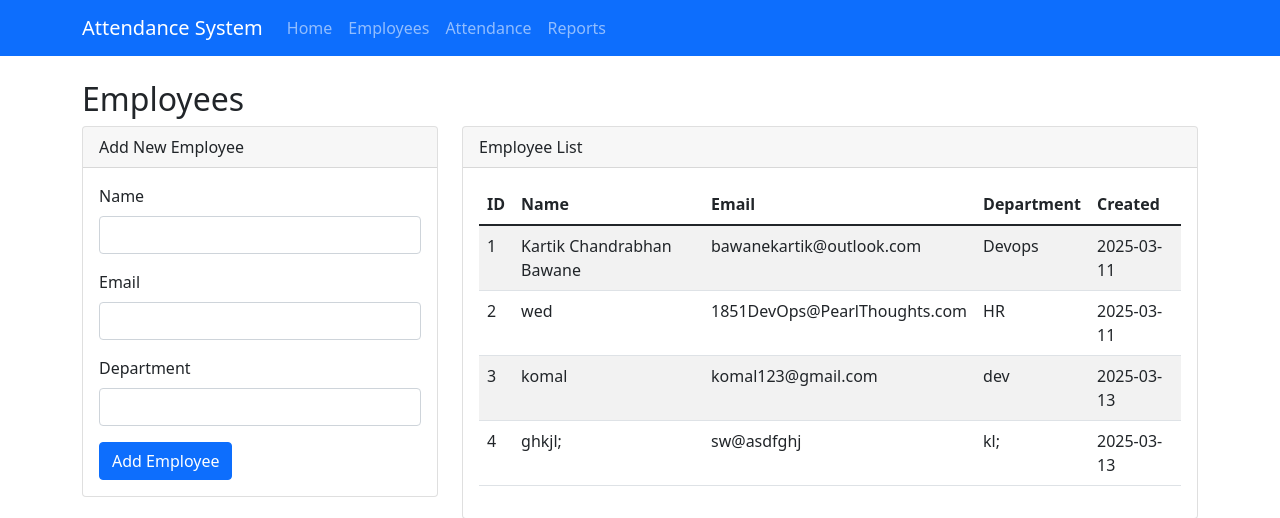
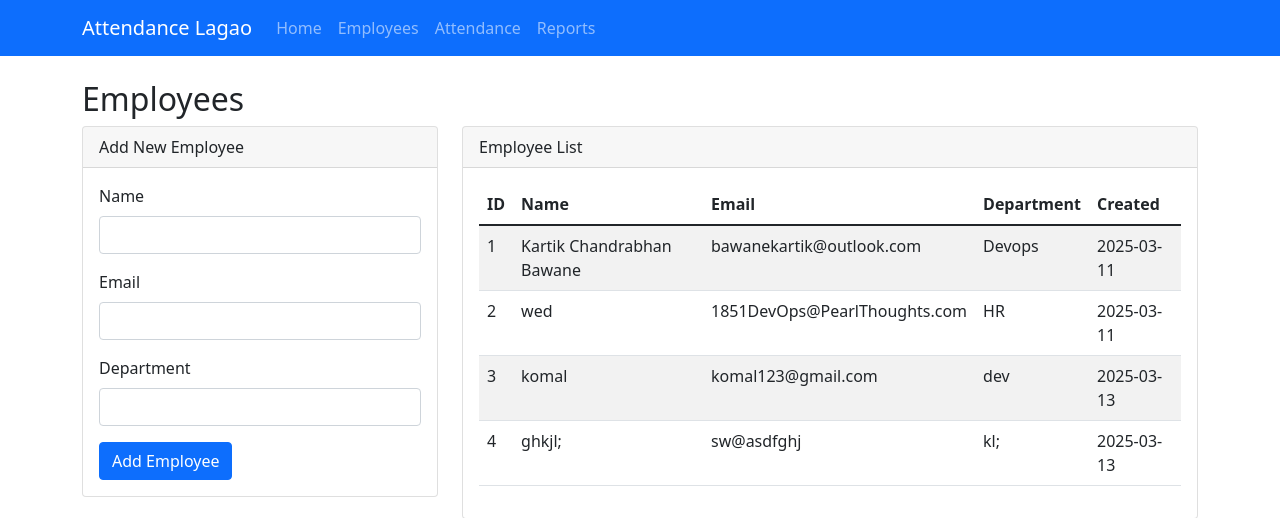
Before and after one commit to shwetaraut815/Attendance, a Flask app: page /employees in a window 1280 px wide. Shown: the top 518 px of the page. Run offline with Flask 2, Linux system fonts and the light colour scheme; data comes from the database, SQL or seed files in the repository; some libraries are stand-ins or nearby versions.

Commit message:
Update base.html

```diff
--- a/app/templates/base.html
+++ b/app/templates/base.html
@@ -3,14 +3,14 @@
 <head>
     <meta charset="UTF-8">
     <meta name="viewport" content="width=device-width, initial-scale=1.0">
-    <title>Attendance Lagao </title>
+    <title>Attendance </title>
     <link rel="stylesheet" href="https://cdnjs.cloudflare.com/ajax/libs/bootstrap/5.1.3/css/bootstrap.min.css">
     <link rel="stylesheet" href="{{ url_for('static', filename='style.css') }}">
 </head>
 <body>
     <nav class="navbar navbar-expand-lg navbar-dark bg-primary">
         <div class="container">
-            <a class="navbar-brand" href="{{ url_for('main.index') }}">Attendance System</a>
+            <a class="navbar-brand" href="{{ url_for('main.index') }}">Attendance Lagao </a>
             <button class="navbar-toggler" type="button" data-bs-toggle="collapse" data-bs-target="#navbarNav">
                 <span class="navbar-toggler-icon"></span>
             </button>
```
